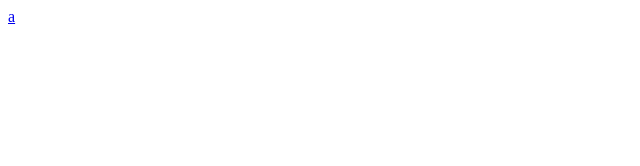
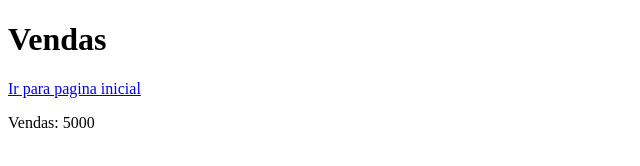
Before and after one commit to HenriqueMatosSupi/csharpstudies, a plain HTML site: page vendas.html in a window 1280 px wide. Shown: the whole page, without its empty margins (0-640 px from the left). Drawn offline with Linux system fonts and the light colour scheme.

Commit message:
acrescentando valor de vendas

```diff
--- a/vendas.html
+++ b/vendas.html
@@ -6,6 +6,8 @@
     <title>Document</title>
 </head>
 <body>
-    <a href="index.html">a</a>
+    <h1>Vendas</h1>
+    <a href="index.html">Ir para pagina inicial</a>
+    <P>Vendas: 5000</P>
 </body>
 </html>
```
